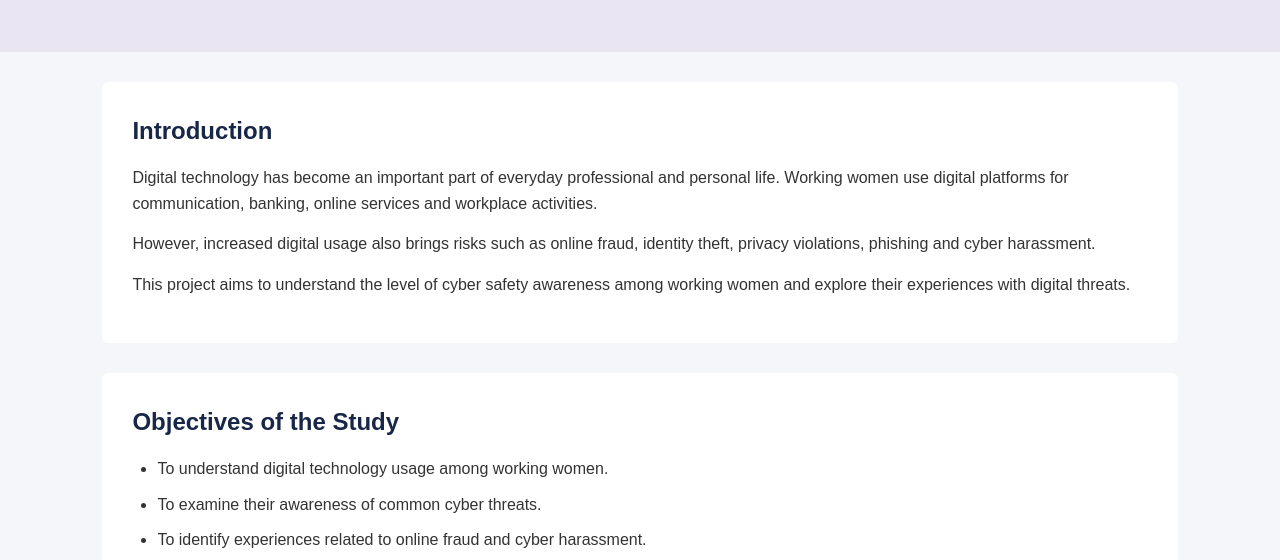
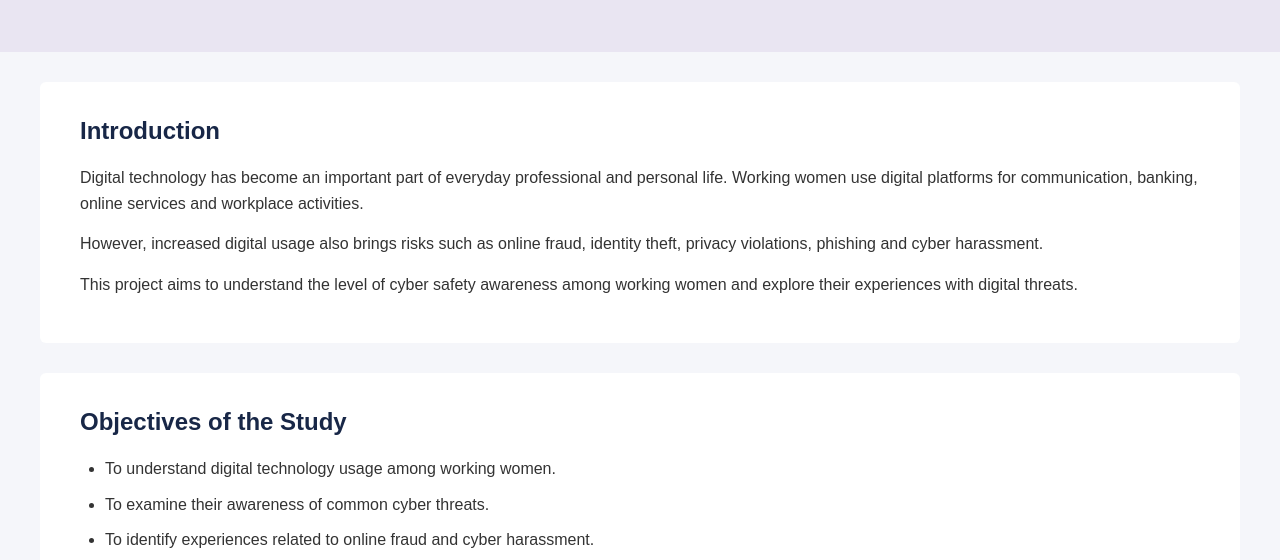
Before and after one commit to Ashtankarshweta143/working-women-cybersecurity, a plain HTML site: page about.html in a window 1280 px wide. Shown: the part 221-781 px from the top of the page. Drawn offline with Linux system fonts and the light colour scheme.

Commit message:
Refactor content section styles for better spacing
Adjusted spacing for content sections to improve layout.

```diff
--- a/style.css
+++ b/style.css
@@ -184,3 +184,10 @@ footer {
         padding: 20px;
     }
 }
+/* Improve page spacing */
+.content-section {
+    max-width: 1200px;
+    margin: 30px auto;
+    padding: 30px 40px;
+    box-sizing: border-box;
+}
```
